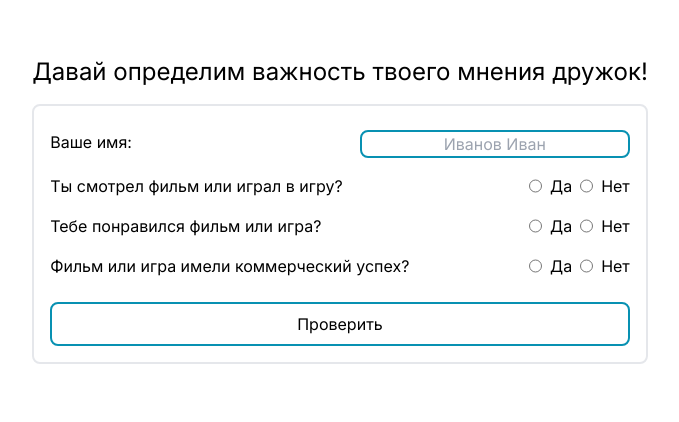
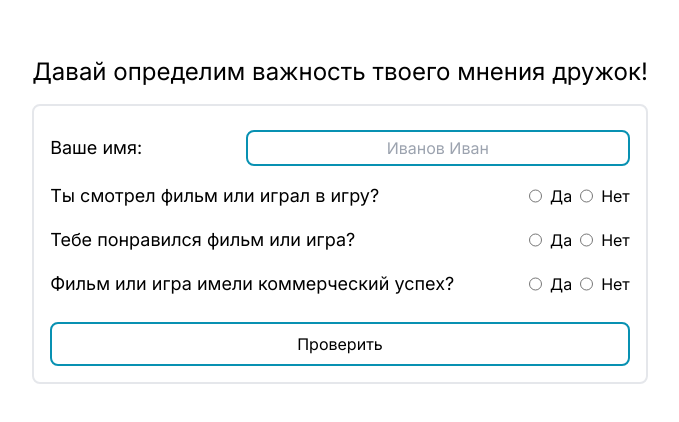
Before and after one commit to ArtofWASD/opinion_importance_determiner, a Next.js app: page / in a window 1280 px wide. Shown: the top 422 px of the page, without its empty margins (300-979 px from the left). Built offline with nearby package versions, Linux system fonts and the light colour scheme.

Commit message:
мобилка

```diff
--- a/app/page.tsx
+++ b/app/page.tsx
@@ -41,19 +41,19 @@ const Home = () => {
           Давай определим важность твоего мнения дружок!
         </h1>
         <form className="flex flex-col justify-center border-2 p-4 rounded-lg">
-          <div className="flex gap-4 py-2 justify-between">
-            <p>Ваше имя:</p>
+          <div className="flex gap-4 py-2 justify-between items-center">
+            <p className="text-sm md:text-lg">Ваше имя:</p>
             <input
               type="text"
-              className="border-2 border-cyan-600 rounded-lg text-center px-4"
+              className="border-2 border-cyan-600 rounded-lg text-center px-4 py-1 w-48 md:w-96"
               placeholder="Иванов Иван"
               onChange={(event: React.ChangeEvent<HTMLInputElement>) => {
                 setName(event.target.value)
               }}
             />
           </div>
-          <div className="flex gap-4 py-2 justify-between">
-            <p>Ты смотрел фильм или играл в игру?</p>
+          <div className="flex gap-4 py-2 justify-between items-center">
+            <p className="text-sm md:text-lg" >Ты смотрел фильм или играл в игру?</p>
             <div className="flex justify-end gap-2">
               <InputRadio
                 inputType="Да"
@@ -73,9 +73,9 @@ const Home = () => {
               />
             </div>
           </div>
-          <div className="flex gap-4 py-2 justify-between">
-            <p>Тебе понравился фильм или игра?</p>
-            <div className="flex justify-end gap-2">
+          <div className="flex gap-4 py-2 justify-between items-center">
+            <p className="text-sm md:text-lg">Тебе понравился фильм или игра?</p>
+            <div className="flex justify-end  gap-2">
               <InputRadio
                 inputType="Да"
                 onChangeHandler={() => {
@@ -94,9 +94,9 @@ const Home = () => {
               />
             </div>
           </div>
-          <div className="flex gap-4 py-2 justify-between">
-            <p>Фильм или игра имели коммерческий успех?</p>
-            <div className="flex justify-end gap-2">
+          <div className="flex gap-1 md:gap-4 py-2 justify-between items-center">
+            <p className="text-sm md:text-lg">Фильм или игра имели коммерческий успех?</p>
+            <div className="flex justify-end  gap-2">
               <InputRadio
                 inputType="Да"
                 onChangeHandler={() => {
@@ -125,7 +125,7 @@ const Home = () => {
             }}
           />
         </form>
-        <div className="mt-4 text-center text-2xl break-all">
+        <div className="mt-4 text-center text-lg md:text-2xl break-all">
           {name ? <>{name}, </> : <></>} {result}
         </div>
       </div>
```
